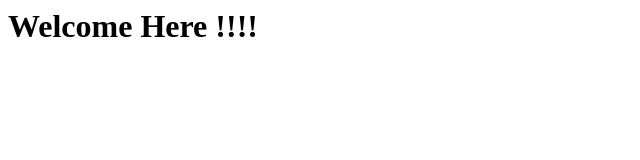
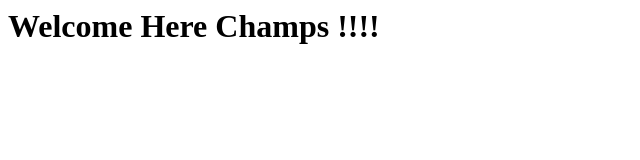
Before and after one commit to apurvgarg1987/website, a plain HTML site: page index.html in a window 1280 px wide. Shown: the whole page, without its empty margins (0-640 px from the left). Drawn offline with Linux system fonts and the light colour scheme.

Commit message:
Update index.html

```diff
--- a/index.html
+++ b/index.html
@@ -1,6 +1,6 @@
 <html>
 <title>Jenkins CI/CD Pipeline</title>
 <body>
-<h1> Welcome Here !!!!</h1>
+<h1> Welcome Here Champs !!!!</h1>
 </body>
 </html>
```
